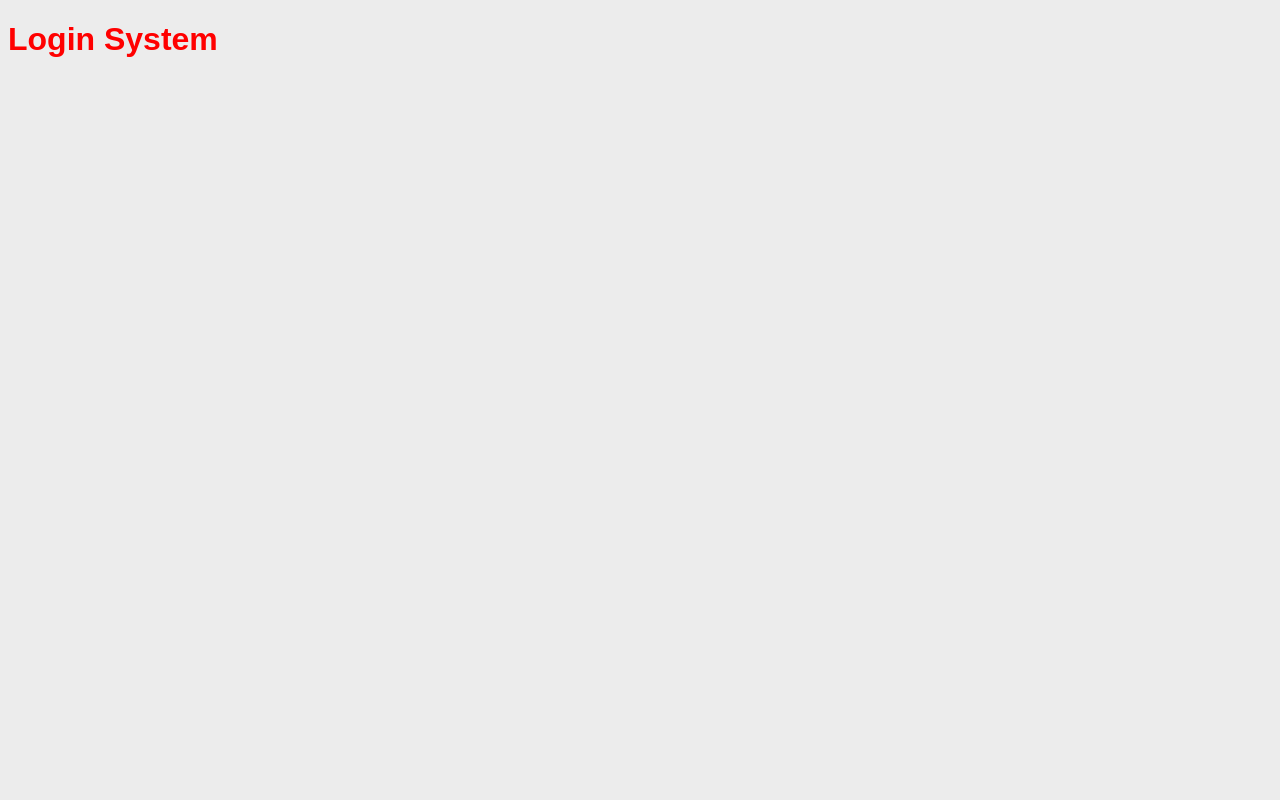
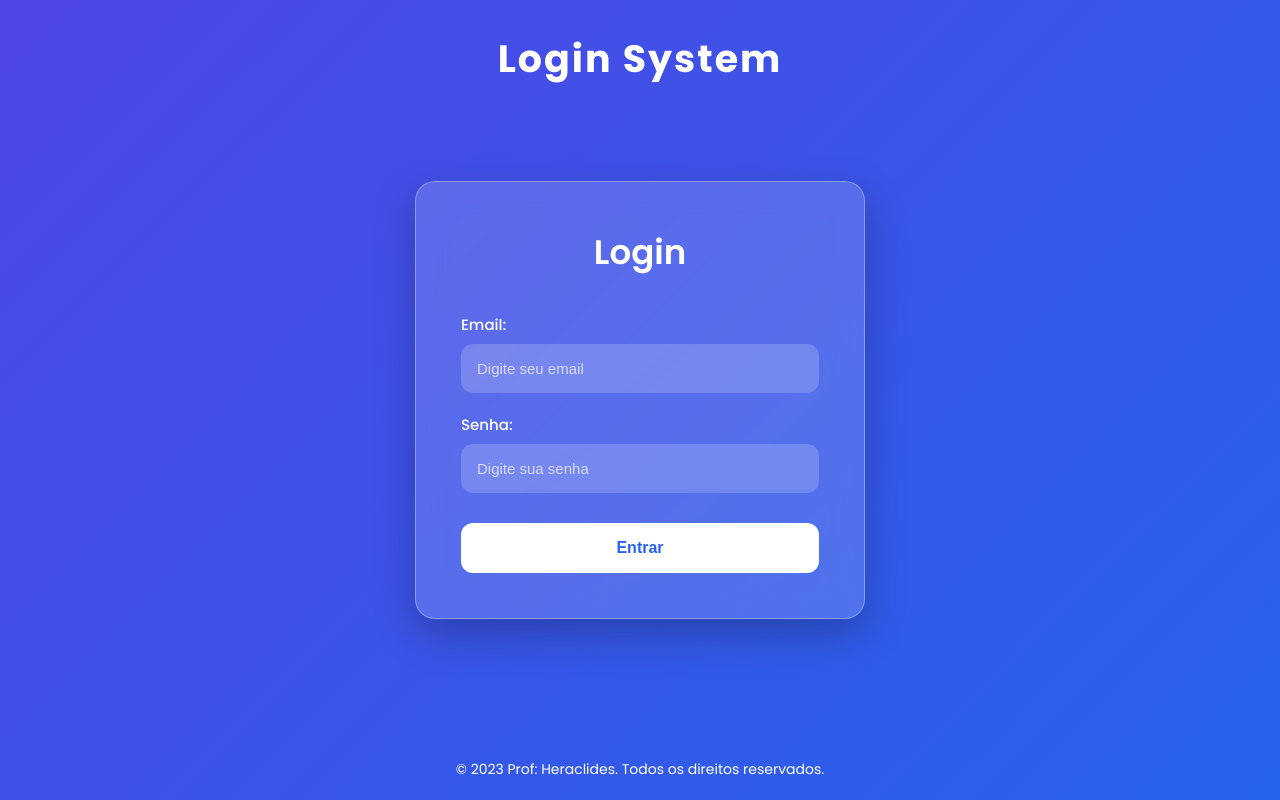
Before and after one commit to heraclides/Projeto_Login_System, a website: page frontend/index.html in a window 1280 px wide. Drawn offline with Linux system fonts and the light colour scheme.

Commit message:
criando a tela de Login estilizada

```diff
--- a/frontend/css/slyle.css
+++ b/frontend/css/slyle.css
@@ -1,5 +1,140 @@
-body{
-    background: #ececec;
-    color: red;
-    font-family: Arial, sans-serif;
+@import url('https://fonts.googleapis.com/css2?family=Poppins:wght@300;400;500;600;700&display=swap');
+
+* {
+    margin: 0;
+    padding: 0;
+    box-sizing: border-box;
 }
+
+body {
+    background: linear-gradient(135deg, #4F46E5, #2563EB);
+    font-family: 'Poppins', sans-serif;
+    min-height: 100vh;
+    display: flex;
+    justify-content: center;
+    align-items: center;
+    flex-direction: column;
+}
+
+/*============================
+MAIN
+=============================*/
+
+main {
+    width: 100%;
+    display: flex;
+    justify-content: center;
+    align-items: center;
+    padding: 40px;
+}
+
+/*============================
+SECTION
+=============================*/
+
+section {
+    width: 100%;
+    max-width: 450px;
+    background: rgba(255, 255, 255, 0.15);
+    border: 1px solid rgba(255, 255, 255, 0.3);
+    border-radius: 20px;
+    backdrop-filter: blur(15px);
+    padding: 45px;
+    box-shadow: 0 15px 40px rgba(0, 0, 0, .25);
+}
+
+/*============================
+Form
+=============================*/
+
+form {
+    display: flex;
+    flex-direction: column;
+}
+
+form h2 {
+    text-align: center;
+    font-size: 34px;
+    font-weight: 600;
+    color: #ffffff;
+    margin-bottom: 35px;
+}
+
+label {
+    color: white;
+    font-size: 15px;
+    margin-bottom: 8px;
+    font-weight: 500;
+}
+
+input {
+    width: 100%;
+    padding: 16px;
+    margin-bottom: 20px;
+    border: none;
+    outline: none;
+    border-radius: 12px;
+    background: rgba(255, 255, 255, .18);
+    color: white;
+    font-size: 15px;
+    transition: .3s;
+}
+
+input::placeholder {
+    color: rgba(255, 255, 255, .7);
+}
+
+input:focus {
+    background: rgba(255, 255, 255, .28);
+    box-shadow: 0 0 15px rgba(255, 255, 255, .3);
+}
+
+button {
+    margin-top: 10px;
+    padding: 16px;
+    border: none;
+    border-radius: 12px;
+    background: #ffffff;
+    color: #2563EB;
+    font-size: 16px;
+    font-weight: bold;
+    cursor: pointer;
+    transition: .3s;
+}
+
+button:hover {
+    transform: translateY(-3px);
+    background: #f3f4f6;
+    box-shadow: 0 12px 25px rgba(0, 0, 0, .2);
+}
+
+button:active {
+    transform: scale(.98);
+}
+
+/*============================
+Footer
+=============================*/
+
+footer {
+    position: absolute;
+    bottom: 20px;
+    width: 100%;
+    text-align: center;
+    color: white;
+    font-size: 14px;
+}
+
+header {
+    position: absolute;
+    top: 30px;
+    width: 100%;
+    text-align: center;
+}
+
+header h1 {
+    font-size: 38px;
+    color: white;
+    letter-spacing: 2px;
+    font-weight: 700;
+}
--- a/frontend/index.html
+++ b/frontend/index.html
@@ -1,14 +1,39 @@
 <!DOCTYPE html>
 <html lang="pt-BR">
+
 <head>
     <meta charset="UTF-8">
     <meta name="viewport" content="width=device-width, initial-scale=1.0">
     <title>Login System</title>
     <link rel="stylesheet" href="./css/slyle.css">
 </head>
+
 <body>
-    <h1>Login System</h1>
+    <header>
+        <h1>Login System</h1>
+    </header>
+    <main>
+        <section>
+            <form id="loginForm">
+                <h2>Login</h2>
+                <label for="email">Email:</label>
+                <input type="email" id="email" placeholder="Digite seu email" name="email" required>
+
+                <label for="password">Senha:</label>
+                <input type="password" id="password" placeholder="Digite sua senha" name="password" required>
+
+                <button type="submit">Entrar</button>
+            </form>
+        </section>
+    </main>
+
+    <footer>
+        <p>© 2023 Prof: Heraclides. Todos os direitos reservados.</p>
+    </footer>
+
+
 
     <script src="./js/login.js"></script>
 </body>
+
 </html>
```
